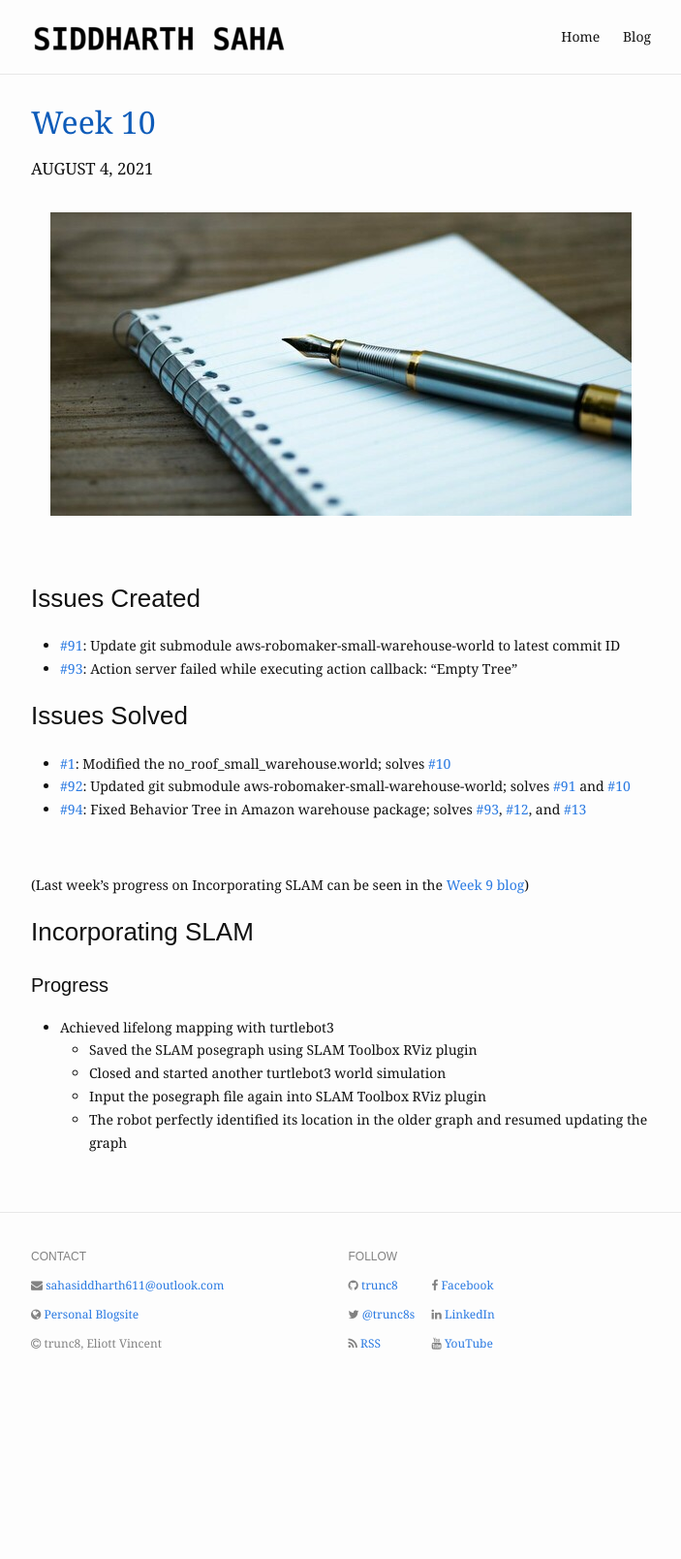
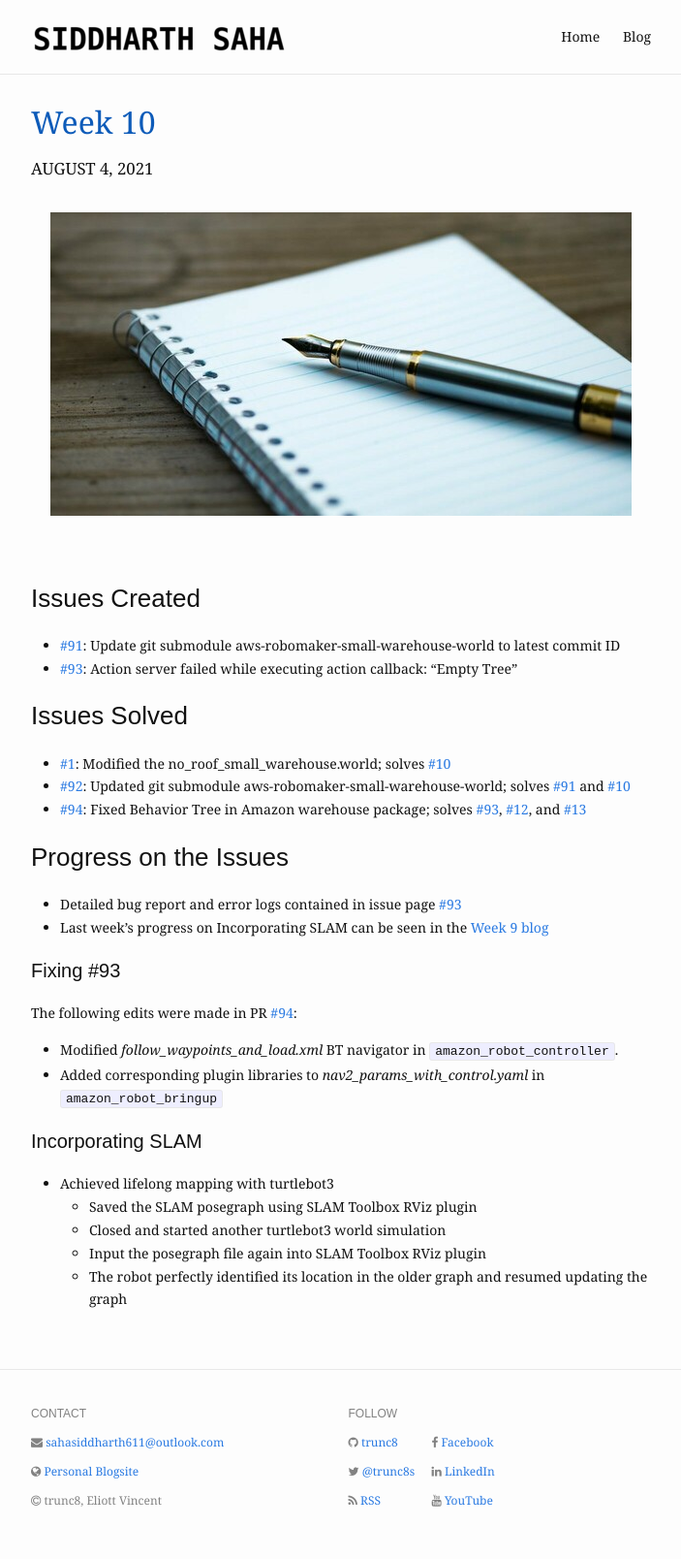
Before and after one commit to TheRoboticsClub/gsoc2021-Siddharth_Saha, a Jekyll site: the page built from docs/_posts/milestones/2021-08-04-week-10.md, in a window 1280 px wide. Shown: the whole page at 97% size, without its empty margins (288-991 px from the left). Built offline with Jekyll 4.4.1, drawn with Linux system fonts in a browser that asks for light colours; nearby versions of some CDN libraries; before the commit the page ends 1446 px from its top, so only the background shows below that.

Commit message:
Reformatting changes in week 10 blog

```diff
--- a/docs/_posts/milestones/2021-08-04-week-10.md
+++ b/docs/_posts/milestones/2021-08-04-week-10.md
@@ -22,12 +22,20 @@ category: milestones
 - [#92][]: Updated git submodule aws-robomaker-small-warehouse-world; solves [#91][] and [#10][]
 - [#94][]: Fixed Behavior Tree in Amazon warehouse package; solves [#93][], [#12][], and [#13][]
 
-<br/>
 
-(Last week's progress on Incorporating SLAM can be seen in the [Week 9 blog][])
+### Progress on the Issues
+- Detailed bug report and error logs contained in issue page [#93][]
+- Last week's progress on Incorporating SLAM can be seen in the [Week 9 blog][]
 
-### Incorporating SLAM
-#### Progress
+
+#### Fixing #93
+The following edits were made in PR [#94][]:
+
+- Modified *follow_waypoints_and_load.xml* BT navigator in `amazon_robot_controller`.
+- Added corresponding plugin libraries to *nav2_params_with_control.yaml* in `amazon_robot_bringup`
+
+
+#### Incorporating SLAM
 - Achieved lifelong mapping with turtlebot3
   + Saved the SLAM posegraph using SLAM Toolbox RViz plugin
   + Closed and started another turtlebot3 world simulation
```
